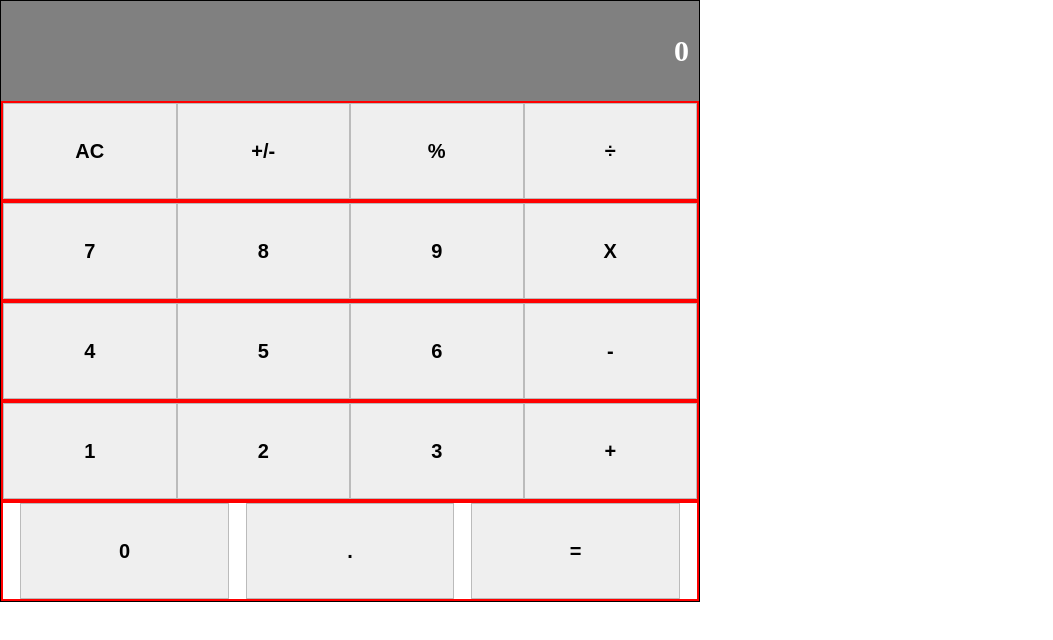
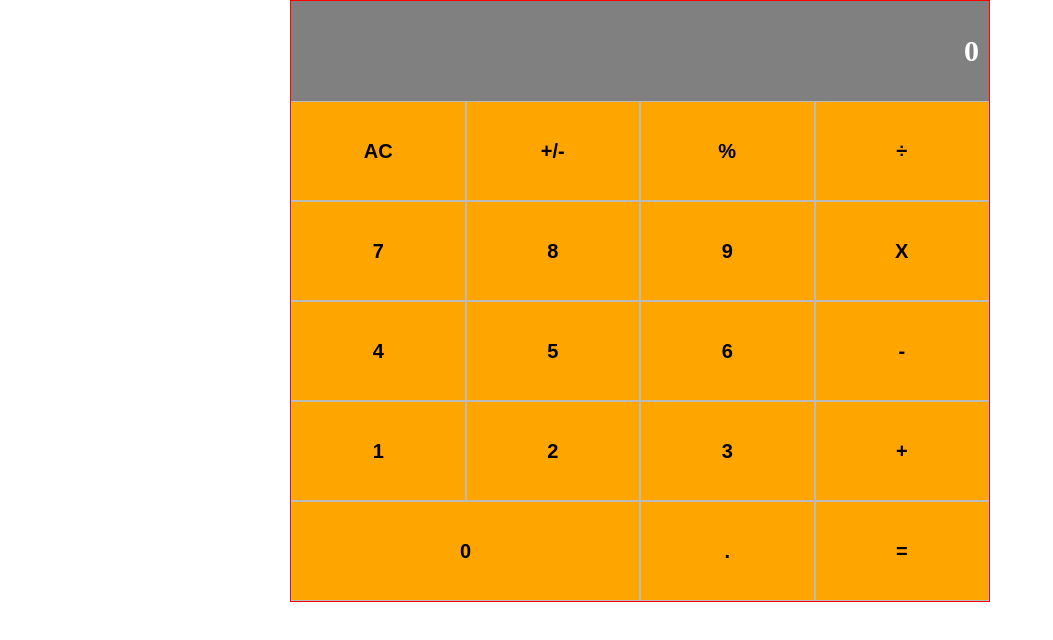
Before and after one commit to evabanegacom/Calculator, a React (Create React App) app: page / in a window 1280 px wide. Shown: the top 640 px of the page, without its empty margins (0-1053 px from the left). Built offline with nearby package versions, Linux system fonts and the light colour scheme.

Commit message:
added stles

```diff
--- a/src/components/App.js
+++ b/src/components/App.js
@@ -4,7 +4,7 @@ import ButtonPanel from './buttonPanel';
 
 function App() {
   return (
-    <div id="button-controls">
+    <div id="calculator">
       <Display />
       <ButtonPanel />
     </div>
--- a/src/components/button.js
+++ b/src/components/button.js
@@ -1,14 +1,21 @@
 import React from 'react';
 import PropTypes from 'prop-types';
 
-const Button = ({ name }) => (
-  <button  class='button-name' type="button">
+const Button = ({ name, color, wide }) => (
+  <button className="button-name" type="button" style={{ background: color, width: wide ? '50%' : '25%' }}>
     {name}
   </button>
 );
 
 Button.propTypes = {
   name: PropTypes.string.isRequired,
+  color: PropTypes.string,
+  wide: PropTypes.bool,
+};
+
+Button.defaultProps = {
+  wide: false,
+  color: 'orange',
 };
 
 export default Button;
--- a/src/components/buttonPanel.js
+++ b/src/components/buttonPanel.js
@@ -2,32 +2,32 @@ import React from 'react';
 import Button from './button';
 
 const ButtonPanel = () => (
-  <div class='button-collection'>
-    <div class='button-group'>
+  <div className="button-collection">
+    <div className="button-group">
       <Button name="AC" />
       <Button name="+/-" />
       <Button name="%" />
       <Button name="÷" />
     </div>
-    <div class='button-group'>
+    <div className="button-group">
       <Button name="7" />
       <Button name="8" />
       <Button name="9" />
       <Button name="X" />
     </div>
-    <div class='button-group'>
+    <div className="button-group">
       <Button name="4" />
       <Button name="5" />
       <Button name="6" />
       <Button name="-" />
     </div>
-    <div class='button-group'>
+    <div className="button-group">
       <Button name="1" />
       <Button name="2" />
       <Button name="3" />
       <Button name="+" />
     </div>
-    <div class='button-group'>
+    <div className="button-group last-btns">
       <Button name="0" />
       <Button name="." />
       <Button name="=" />
--- a/src/components/display.js
+++ b/src/components/display.js
@@ -2,7 +2,7 @@ import React from 'react';
 import PropTypes from 'prop-types';
 
 const Display = ({ result }) => (
-  <div className='calc-display'>
+  <div className="calc-display">
     {result}
   </div>
 );
--- a/src/index.css
+++ b/src/index.css
@@ -4,11 +4,16 @@
   box-sizing: border-box;
 }
 
-#button-controls {
+#root {
+  display: flex;
+  justify-content: center;
+}
+
+#calculator {
   display: flex;
   flex-direction: column;
-  border: 1px solid #000;
-  max-width: 700px;
+  border: 1px solid red;
+  width: 700px;
 }
 
 .calc-display {
@@ -32,7 +37,10 @@
   height: 100px;
   display: flex;
   justify-content: space-evenly;
-  border: 2px solid red;
+}
+
+.buttontn-group > * {
+  height: 100%;
 }
 
 .button-name {
@@ -41,6 +49,9 @@
   font-size: 20px;
   border: 1px solid #bbb;
   outline: none;
-  width: 30%;
   cursor: pointer;
 }
+
+.last-btns > :first-child {
+  flex: 2.03;
+}
```
